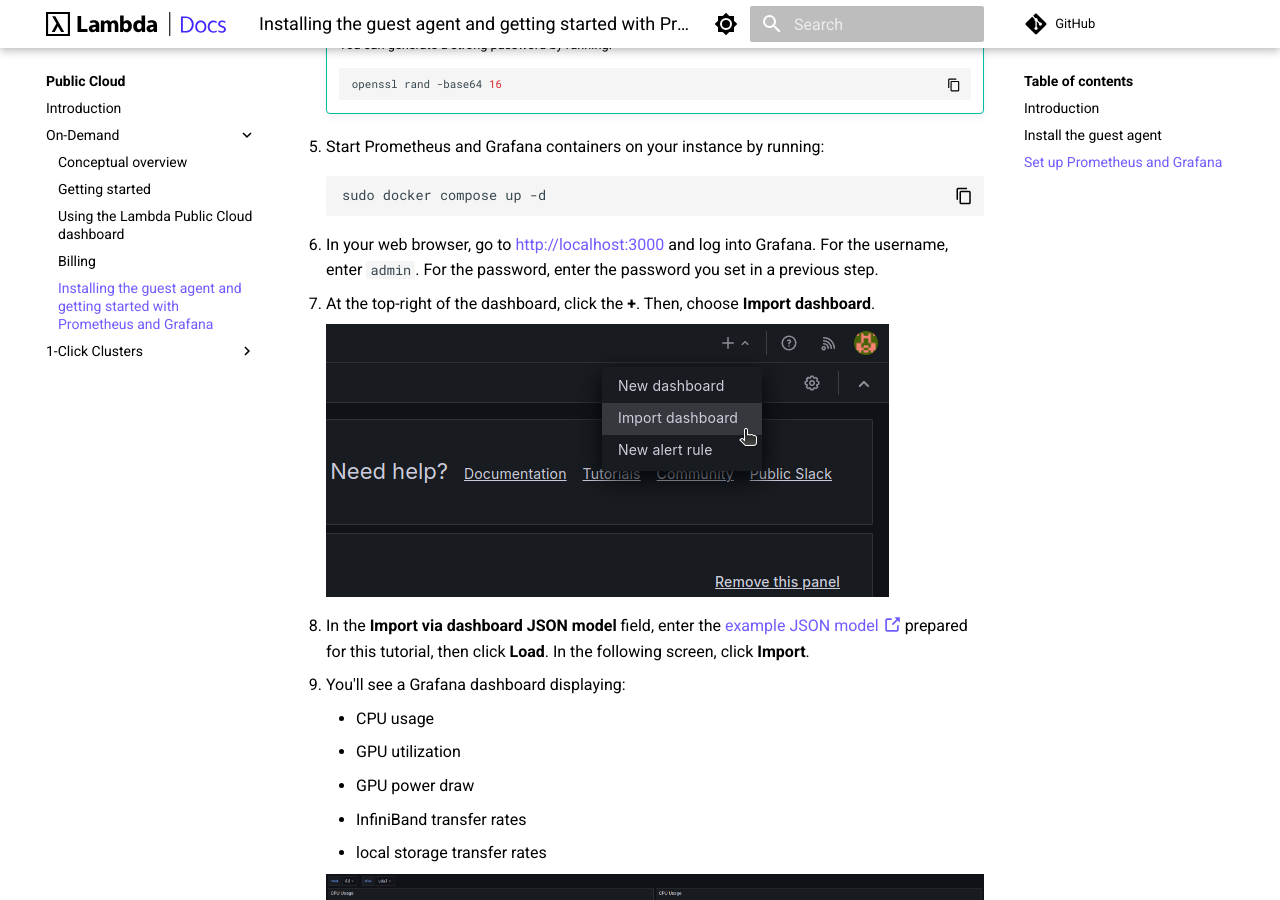
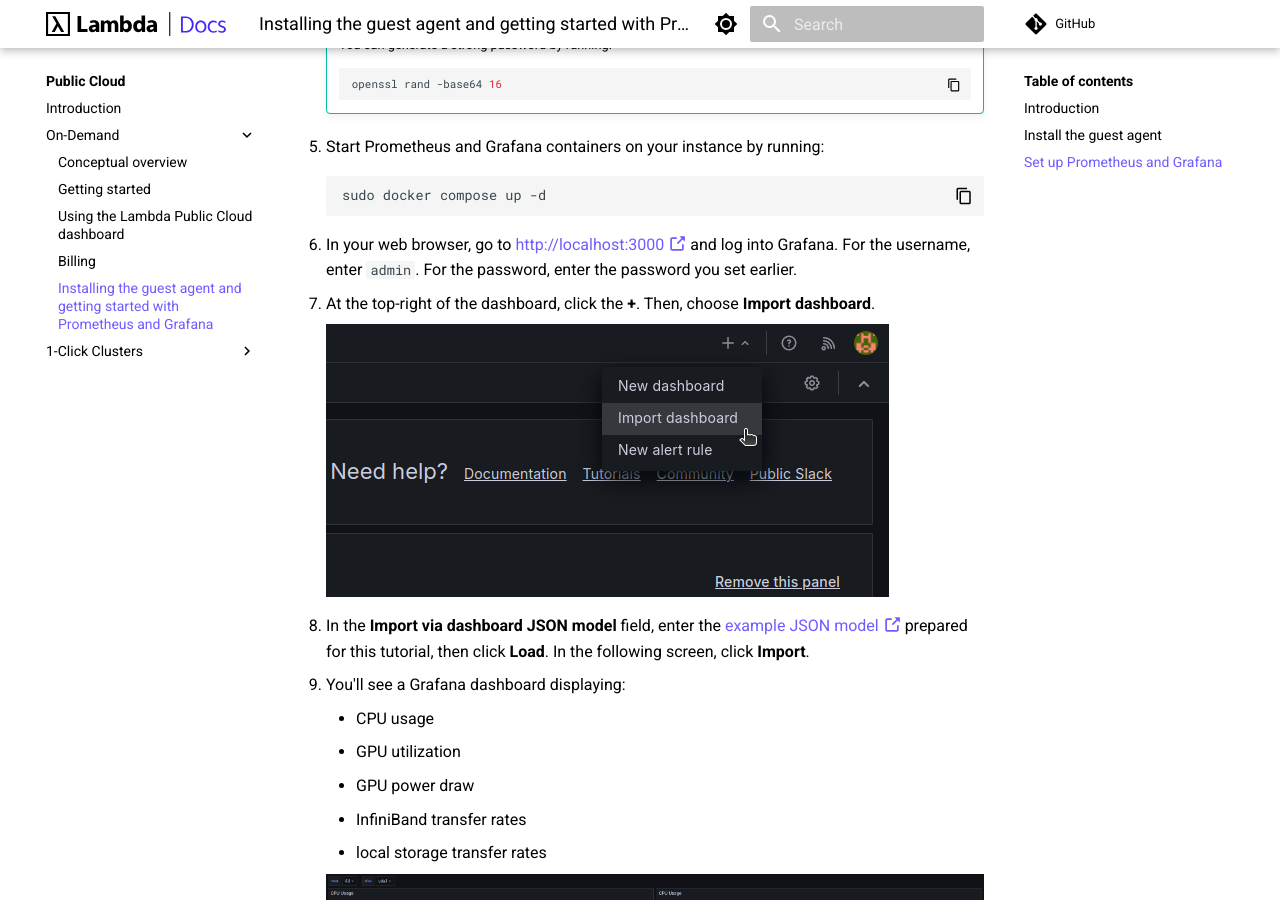
Before and after one commit to cbrownstein-lambda/lambda-docs-mkdocs, an MkDocs documentation site: the page built from docs/public-cloud/on-demand/guest-agent.md, in a window 1280 px wide and 900 px high, scrolled down 1969 px. Built offline with MkDocs 1.6.1 and Material for MkDocs 9.7.7, drawn with Linux system fonts in a browser that asks for light colours; a script that is not in the unit is left out; comment, search, counter and statistics services are not loaded.

Commit message:
Improve step

````diff
--- a/docs/public-cloud/on-demand/guest-agent.md
+++ b/docs/public-cloud/on-demand/guest-agent.md
@@ -109,9 +109,10 @@
     sudo docker compose up -d
     ```
 
-1. In your web browser, go to <http://localhost:3000> and log into Grafana. For
-   the username, enter `admin`. For the password, enter the password you set in
-   a previous step.
+1. In your web browser, go to [http://localhost:3000
+   :octicons-link-external-16:](http://localhost:3000){target="_blank"} and log
+   into Grafana. For the username, enter `admin`. For the password, enter the
+   password you set earlier.
 
 1. At the top-right of the dashboard, click the **+**. Then, choose **Import
    dashboard**.
````
